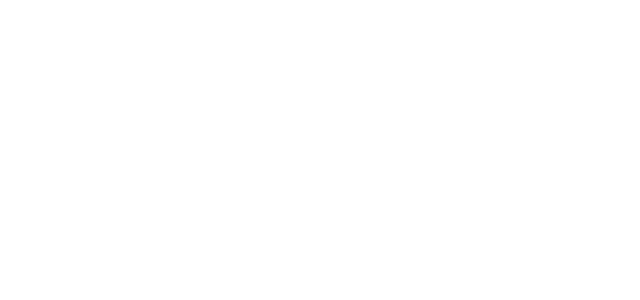
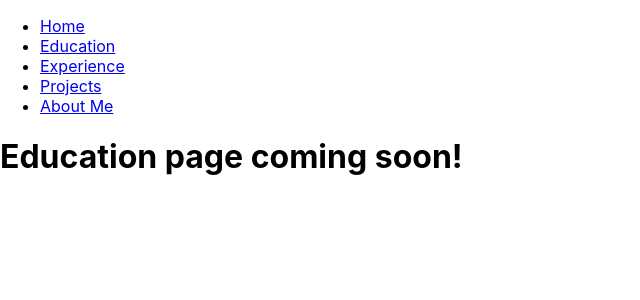
Before and after one commit to jkucz01/portfolio-website, a React (Create React App) app: page /education in a window 1280 px wide. Before the commit this address had no page. Shown: the top 300 px of the page, without its empty margins (0-640 px from the left). Built offline with nearby package versions, Linux system fonts and the light colour scheme.

Commit message:
navigation bar that connects to multiple pages

```diff
--- a/src/App.js
+++ b/src/App.js
@@ -1,13 +1,23 @@
 import Home from "./pages/Home";
+import Navbar from "./components/Navbar";
 import { BrowserRouter, Routes, Route } from "react-router-dom";
 
 import './App.css';
+import About from "./pages/About";
+import Experience from "./pages/Experience";
+import Projects from "./pages/Projects";
+import Education from "./pages/Education";
 
 function App() {
   return (
     <BrowserRouter>
+      <Navbar />
       <Routes>
         <Route path="/" element={<Home />} />
+        <Route path="/about" element={<About />} />
+        <Route path="/experience" element={<Experience />} />
+        <Route path="/projects" element={<Projects />} />
+        <Route path="/education" element={<Education />} />
       </Routes>
     </BrowserRouter>
   );
--- /dev/null
+++ b/src/components/Navbar.js
@@ -0,0 +1,16 @@
+import React from "react";
+import { Link } from "react-router-dom";
+
+export default function Navbar() {
+    return (
+        <nav>
+            <ul>
+                <li><Link to="/">Home</Link></li>
+                <li><Link to="/education">Education</Link></li>
+                <li><Link to="/experience">Experience</Link></li>
+                <li><Link to="/projects">Projects</Link></li>
+                <li><Link to="/about">About Me</Link></li>
+            </ul>
+        </nav>
+    )
+}
--- /dev/null
+++ b/src/pages/About.js
@@ -0,0 +1,7 @@
+import React from "react";
+
+export default function About() {
+    return (
+        <h1>About page coming soon!</h1>
+    )
+}
--- /dev/null
+++ b/src/pages/Education.js
@@ -0,0 +1,7 @@
+import React from "react";
+
+export default function Education() {
+    return (
+        <h1>Education page coming soon!</h1>
+    )
+}
--- /dev/null
+++ b/src/pages/Experience.js
@@ -0,0 +1,7 @@
+import React from "react";
+
+export default function Experience() {
+    return (
+        <h1>Experience page coming soon!</h1>
+    )
+}
--- /dev/null
+++ b/src/pages/Projects.js
@@ -0,0 +1,7 @@
+import React from "react";
+
+export default function Projects() {
+    return (
+        <h1>Projects page coming soon!</h1>
+    )
+}
```
